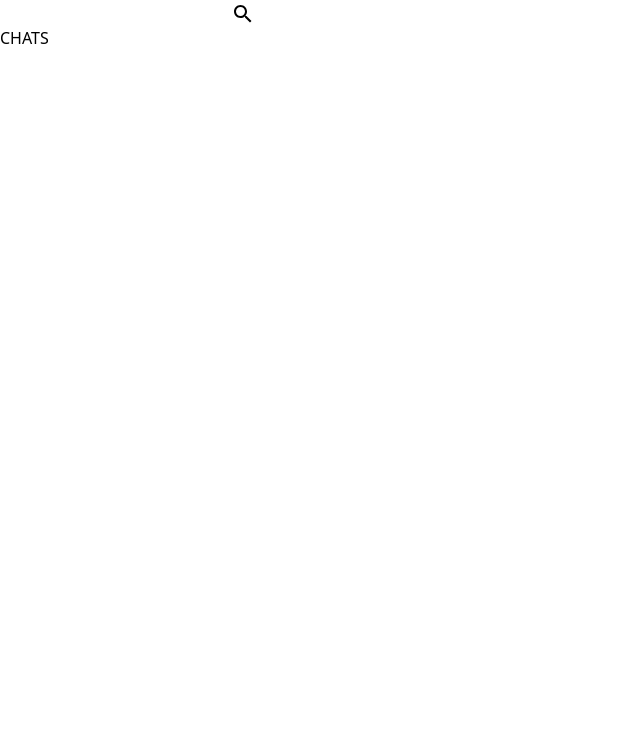
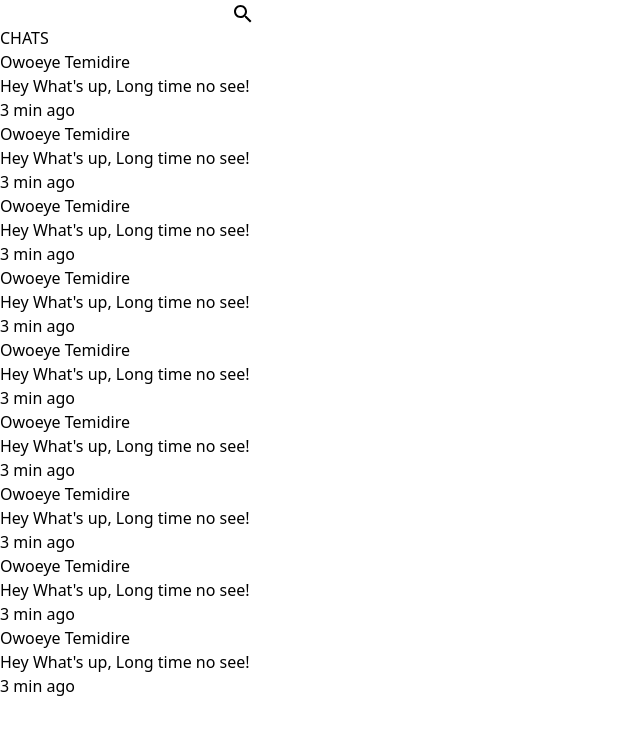
Before and after one commit to Temi-Dire/DChat, a React (Vite) app: page /home in a window 1280 px wide. Shown: the top 734 px of the page, without its empty margins (0-640 px from the left). Built offline with nearby package versions, Linux system fonts and the light colour scheme.

Commit message:
fix: added chats

```diff
--- a/src/pages/home/home.tsx
+++ b/src/pages/home/home.tsx
@@ -1,7 +1,8 @@
 import SearchIcon from '@mui/icons-material/Search';
+// import contact from "../../assets/contacts"
 const home = () => {
   return (
-    <div className='h-screen bg-[#ece0f7] pt-2 flex flex-col'>
+    <div className='h-screen bg-[#ece0f7] pt-4 flex flex-col'>
         <nav className='flex justify-center'>
             <div className='w-4/5 bg-white flex justify-between px-6 py-3 rounded-3xl'>
                 <input className='w-full outline-none' type="text" />
@@ -13,8 +14,79 @@ const home = () => {
                 CHATS
             </h1>
         </div>
-        <div className='w-full h-[200px] bg-white rounded-t-3xl flex-auto'>
-
+        <div className='w-full h-[200px] bg-white rounded-t-3xl flex-auto p-5'>
+            <div className='flex justify-between mb-6 items-center'>
+                <div className='bg-[#ece0f7] w-16 h-16 rounded-full '></div>
+                <div>
+                    <h1 className='font-bold'>Owoeye Temidire</h1>
+                    <p className='text-xs'>Hey What's up, Long time no see!</p>
+                </div>
+                <div className=''>3 min ago</div>
+            </div>
+            <div className='flex justify-between mb-6 items-center'>
+                <div className='bg-[#ece0f7] w-16 h-16 rounded-full '></div>
+                <div>
+                    <h1 className='font-bold'>Owoeye Temidire</h1>
+                    <p className='text-xs'>Hey What's up, Long time no see!</p>
+                </div>
+                <div>3 min ago</div>
+            </div>
+            <div className='flex justify-between mb-6 items-center'>
+                <div className='bg-[#ece0f7] w-16 h-16 rounded-full '></div>
+                <div>
+                    <h1 className='font-bold'>Owoeye Temidire</h1>
+                    <p className='text-xs'>Hey What's up, Long time no see!</p>
+                </div>
+                <div>3 min ago</div>
+            </div>
+            <div className='flex justify-between mb-6 items-center'>
+                <div className='bg-[#ece0f7] w-16 h-16 rounded-full '></div>
+                <div>
+                    <h1 className='font-bold'>Owoeye Temidire</h1>
+                    <p className='text-xs'>Hey What's up, Long time no see!</p>
+                </div>
+                <div>3 min ago</div>
+            </div>
+            <div className='flex justify-between mb-6 items-center'>
+                <div className='bg-[#ece0f7] w-16 h-16 rounded-full '></div>
+                <div>
+                    <h1 className='font-bold'>Owoeye Temidire</h1>
+                    <p className='text-xs'>Hey What's up, Long time no see!</p>
+                </div>
+                <div>3 min ago</div>
+            </div>
+            <div className='flex justify-between mb-6 items-center'>
+                <div className='bg-[#ece0f7] w-16 h-16 rounded-full '></div>
+                <div>
+                    <h1 className='font-bold'>Owoeye Temidire</h1>
+                    <p className='text-xs'>Hey What's up, Long time no see!</p>
+                </div>
+                <div>3 min ago</div>
+            </div>
+            <div className='flex justify-between mb-6 items-center'>
+                <div className='bg-[#ece0f7] w-16 h-16 rounded-full '></div>
+                <div>
+                    <h1 className='font-bold'>Owoeye Temidire</h1>
+                    <p className='text-xs'>Hey What's up, Long time no see!</p>
+                </div>
+                <div>3 min ago</div>
+            </div>
+            <div className='flex justify-between mb-6 items-center'>
+                <div className='bg-[#ece0f7] w-16 h-16 rounded-full '></div>
+                <div>
+                    <h1 className='font-bold'>Owoeye Temidire</h1>
+                    <p className='text-xs'>Hey What's up, Long time no see!</p>
+                </div>
+                <div>3 min ago</div>
+            </div>
+            <div className='flex justify-between mb-6 items-center'>
+                <div className='bg-[#ece0f7] w-16 h-16 rounded-full '></div>
+                <div>
+                    <h1 className='font-bold'>Owoeye Temidire</h1>
+                    <p className='text-xs'>Hey What's up, Long time no see!</p>
+                </div>
+                <div>3 min ago</div>
+            </div>
         </div>
     </div>
   )
```
